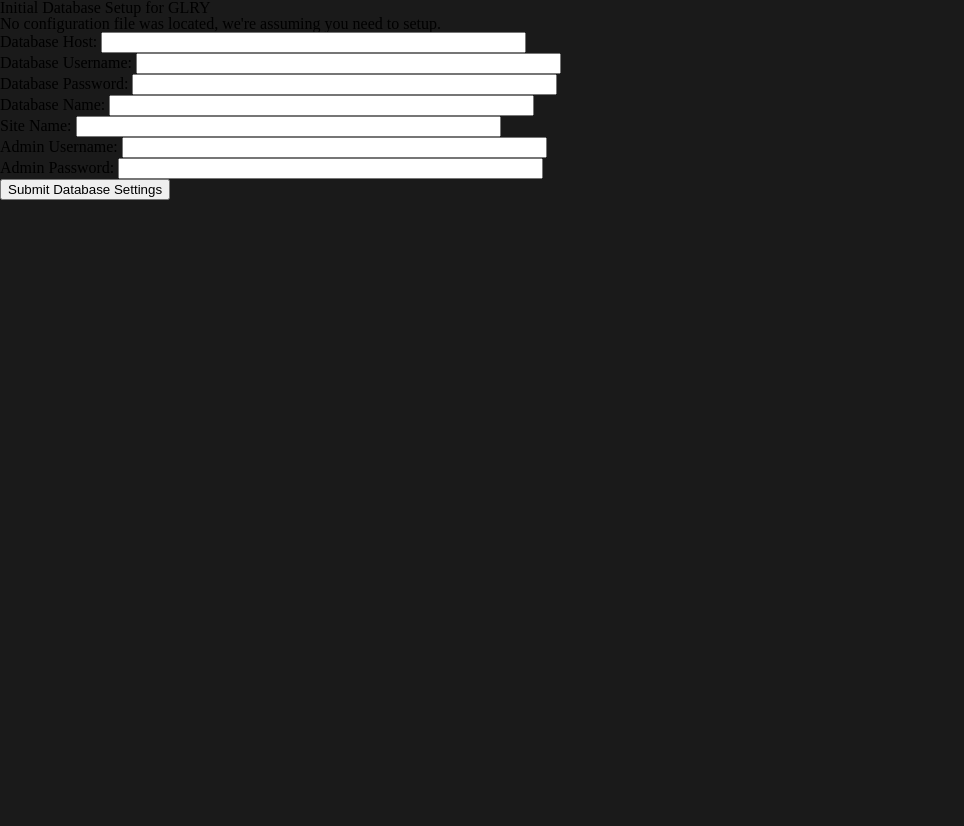
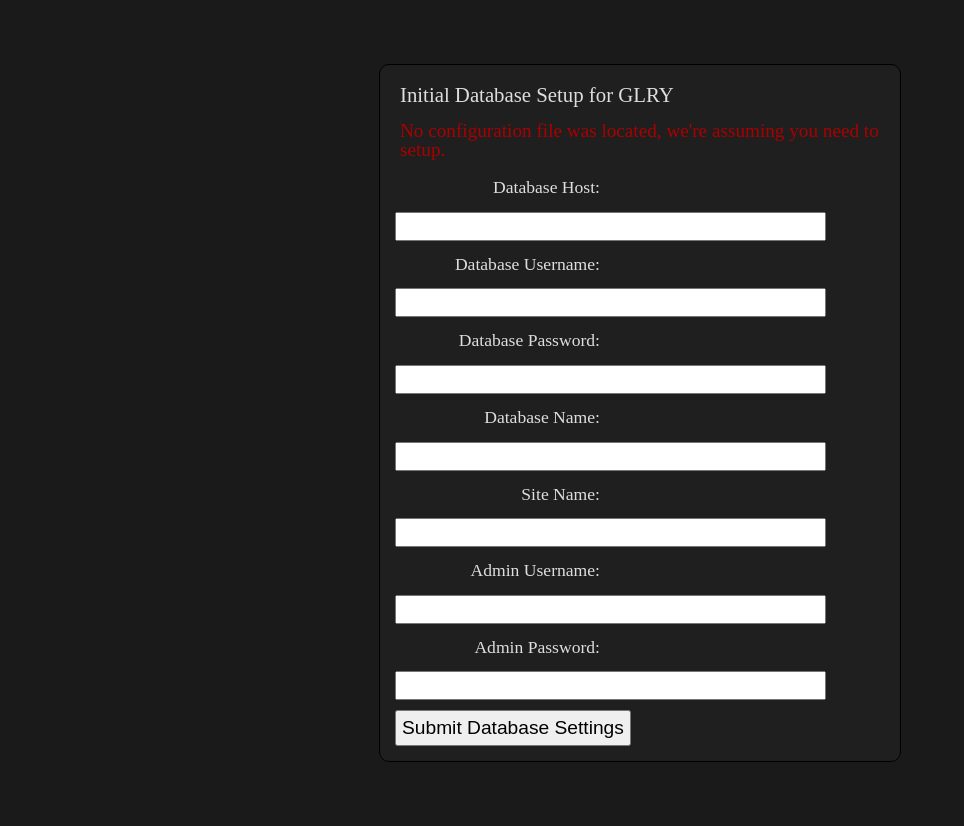
Before and after one commit to mahonrig/emberGallery, a PHP site: page /scripts/setup.html in a window 1280 px wide. Shown: the whole page, without its empty margins (0-964 px from the left). Before the commit the page ends 200 px from the top, so only its background shows below. Run offline with PHP 8.4, Linux system fonts and the light colour scheme.

Commit message:
Update css

```diff
--- a/sass/screen.scss
+++ b/sass/screen.scss
@@ -13,13 +14,24 @@ body {
 	background-color: #1a1a1a;
     max-width: 1280px;
     margin: 0 auto;
+    position: relative;
 }
 
-#title {
+header {
+    width: 100%;
+    background-color: rgba(26,26,26,.9);
+    border-radius: 10px;
+    position: relative;
+}
+
+.title {
+    position: absolute;
+    right: 0;
 	font-family: 'Rock Salt', cursive;
-	font-size: 2em;
-	padding: .75em;
+	font-size: 1.2em;
+	padding: 10px;
 	color: #ddd;
+
 	a {
 		text-decoration: none;
 		color: #aaa;
@@ -246,3 +281,70 @@ nav {
     color: #dedede;
     clear: both;
 }
+
+.dbSetup {
+    width: 500px;
+    margin: 5% auto;
+    padding: 10px;
+    border: 1px solid black;
+    border-radius: 10px;
+    background-color: #1f1f1f;
+    color: #dedede;
+    h1 {
+        font-size: 1.3em;
+    }
+    h3 {
+        font-size: 1.2em;
+        color: #aa0000;
+    }
+    label{
+        display: inline-block;
+        float: left;
+        clear: left;
+        width: 200px;
+        text-align: right;
+        font-size: 1.1em;
+    }
+    input {
+        display: inline-block;
+        float: left;
+    }
+    input, label, h1, h3 {
+        margin: 5px;
+        padding: 5px;
+    }
+    #dbSubmit {
+        font-size: 1.2em;
+    }
+}
+
+.clear {
+    clear: both;
+}
+
+.edit {
+    height: 1em;
+}
+
+#login {
+    margin: 0 auto;
+    width: 50%;
+    text-align: center;
+    padding: 10px;
+    background-color: #1f1f1f;
+    border: 1px solid black;
+    border-radius: 10px;
+    input {
+        border: 1px solid black;
+        border-radius: 10px;
+        margin: 5px;
+        padding: 5px;
+        font-size: 1.2em;
+        color: #fff;
+        background-color: #2a2a2a;
+        width: 90%;
+    }
+    .submit {
+        width: 50%;
+    }
+}
--- a/stylesheets/screen.css
+++ b/stylesheets/screen.css
@@ -67,73 +67,99 @@ article, aside, details, figcaption, figure, footer, header, hgroup, menu, nav,
   display: block;
 }
 
-/* line 8, ../sass/screen.scss */
+/* line 9, ../sass/screen.scss */
 img {
   max-width: 100%;
 }
 
-/* line 12, ../sass/screen.scss */
+/* line 13, ../sass/screen.scss */
 body {
   background-color: #1a1a1a;
   max-width: 1280px;
   margin: 0 auto;
+  position: relative;
 }
 
-/* line 18, ../sass/screen.scss */
-#title {
+/* line 20, ../sass/screen.scss */
+header {
+  width: 100%;
+  background-color: rgba(26, 26, 26, 0.9);
+  border-radius: 10px;
+  position: relative;
+}
+
+/* line 27, ../sass/screen.scss */
+.title {
+  position: absolute;
+  right: 0;
   font-family: 'Rock Salt', cursive;
-  font-size: 2em;
-  padding: .75em;
+  font-size: 1.2em;
+  padding: 10px;
   color: #ddd;
 }
-/* line 23, ../sass/screen.scss */
-#title a {
+/* line 35, ../sass/screen.scss */
+.title a {
   text-decoration: none;
   color: #aaa;
   font-size: 1.0em;
 }
-/* line 27, ../sass/screen.scss */
-#title a:hover {
+/* line 39, ../sass/screen.scss */
+.title a:hover {
   color: #fff;
 }
+/* line 43, ../sass/screen.scss */
+.title input {
+  margin: 0;
+  padding: 0;
+  font-family: 'Rock Salt', cursive;
+  font-size: 1em;
+  color: #ddd;
+  background-color: transparent;
+  width: 100%;
+  border: none;
+}
+/* line 52, ../sass/screen.scss */
+.title input:focus {
+  outline: none;
+}
 
-/* line 33, ../sass/screen.scss */
+/* line 58, ../sass/screen.scss */
 .active {
   color: #fff;
 }
 
-/* line 37, ../sass/screen.scss */
+/* line 62, ../sass/screen.scss */
 a {
   text-decoration: none;
   color: #aaa;
   font-size: 1.0em;
 }
-/* line 41, ../sass/screen.scss */
+/* line 66, ../sass/screen.scss */
 a:hover {
   color: #fff;
 }
 
-/* line 45, ../sass/screen.scss */
+/* line 70, ../sass/screen.scss */
 nav {
-  float: right;
+  float: left;
   margin: 10px;
   font-family: 'Varela Round', sans-serif;
 }
-/* line 49, ../sass/screen.scss */
+/* line 74, ../sass/screen.scss */
 nav ul {
   list-style: none;
   position: relative;
   display: inline;
   padding: .5em;
 }
-/* line 54, ../sass/screen.scss */
+/* line 79, ../sass/screen.scss */
 nav ul ul {
   display: none;
   position: absolute;
   top: 20px;
   left: 10px;
 }
-/* line 59, ../sass/screen.scss */
+/* line 84, ../sass/screen.scss */
 nav ul ul li {
   float: none;
   margin-top: 5px;
@@ -355,3 +393,82 @@ nav ul:after {
   color: #dedede;
   clear: both;
 }
+
+/* line 285, ../sass/screen.scss */
+.dbSetup {
+  width: 500px;
+  margin: 5% auto;
+  padding: 10px;
+  border: 1px solid black;
+  border-radius: 10px;
+  background-color: #1f1f1f;
+  color: #dedede;
+}
+/* line 293, ../sass/screen.scss */
+.dbSetup h1 {
+  font-size: 1.3em;
+}
+/* line 296, ../sass/screen.scss */
+.dbSetup h3 {
+  font-size: 1.2em;
+  color: #aa0000;
+}
+/* line 300, ../sass/screen.scss */
+.dbSetup label {
+  display: inline-block;
+  float: left;
+  clear: left;
+  width: 200px;
+  text-align: right;
+  font-size: 1.1em;
+}
+/* line 308, ../sass/screen.scss */
+.dbSetup input {
+  display: inline-block;
+  float: left;
+}
+/* line 312, ../sass/screen.scss */
+.dbSetup input, .dbSetup label, .dbSetup h1, .dbSetup h3 {
+  margin: 5px;
+  padding: 5px;
+}
+/* line 316, ../sass/screen.scss */
+.dbSetup #dbSubmit {
+  font-size: 1.2em;
+}
+
+/* line 321, ../sass/screen.scss */
+.clear {
+  clear: both;
+}
+
+/* line 325, ../sass/screen.scss */
+.edit {
+  height: 1em;
+}
+
+/* line 329, ../sass/screen.scss */
+#login {
+  margin: 0 auto;
+  width: 50%;
+  text-align: center;
+  padding: 10px;
+  background-color: #1f1f1f;
+  border: 1px solid black;
+  border-radius: 10px;
+}
+/* line 337, ../sass/screen.scss */
+#login input {
+  border: 1px solid black;
+  border-radius: 10px;
+  margin: 5px;
+  padding: 5px;
+  font-size: 1.2em;
+  color: #fff;
+  background-color: #2a2a2a;
+  width: 90%;
+}
+/* line 347, ../sass/screen.scss */
+#login .submit {
+  width: 50%;
+}
```
Also changed, not shown: other parts of sass/screen.scss (+32 -8 lines), other parts of stylesheets/screen.css (+52 -40 lines).
